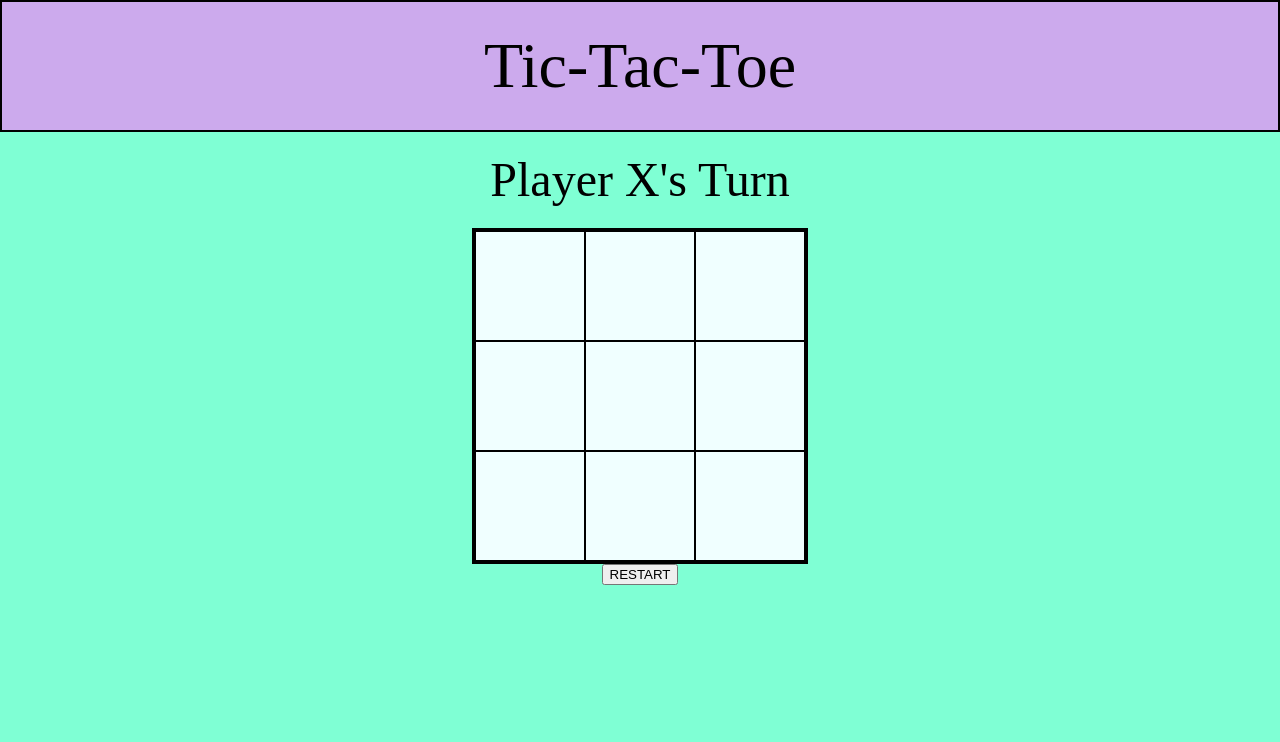
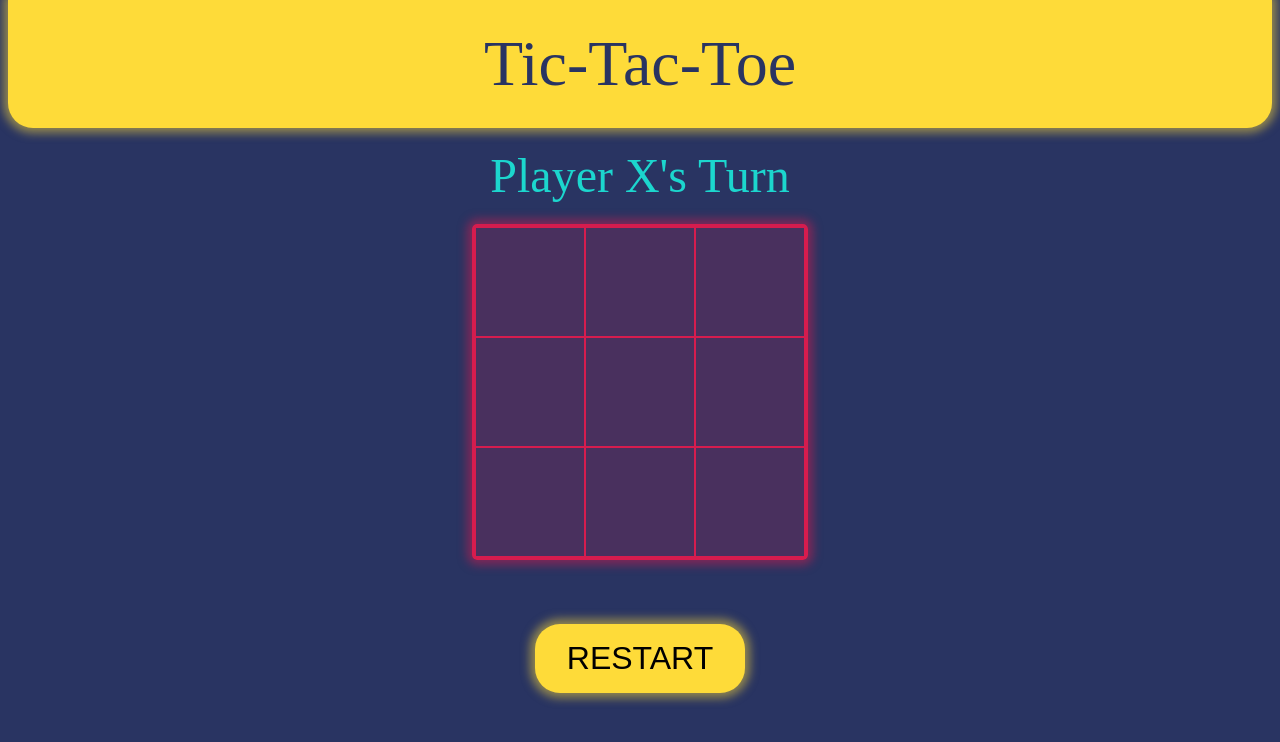
Before and after one commit to danielopoulos321/tictactoe, a plain HTML site: page index.html in a window 1280 px wide. Drawn offline with Linux system fonts and the light colour scheme.

Commit message:
Tweak Styling

```diff
--- a/stlyes.css
+++ b/stlyes.css
@@ -1,19 +1,23 @@
 body{
-    background-color: aquamarine;
+    background-color: #293462;
     margin: auto;
 }
 
 .game-ctn{
-    border: 3px solid black;
+    border: 3px solid #D61C4E;
+    border-radius: 5px;
     display: grid;
     width: 330px;
     height: 330px;
     grid-template: 110px 110px 110px / 110px 110px 110px;
+    box-shadow: 0 0 10px 5px rgba(214, 28, 78, 0.5);
 }
 
 .square{
-    background-color:azure;
-    border: 1px solid black;
+    background-color:#d61c4e2e;
+    border: 1px solid #D61C4E;
+    color: #1cd6ce;
+    text-shadow: 0px 0px 8px rgba(28, 214, 206, 0.7);
     font-size: 50px;
     padding: 0;
     box-sizing: border-box;
@@ -22,15 +26,20 @@ body{
 }
 
 .header{
+    margin: auto;
+    max-width: 1200px;
     padding-right: 1em;
     padding: .5em;
     font-size: 4em;
-    border: 2px solid black;
-    background-color: rgb(204, 170, 237);
+    color: #293462;
+    border-radius: 0 0 25px 25px / 0 0 25px 25px;
+    box-shadow: 0 0 10px 5px rgba(254, 219, 57, 0.5);
+    background-color: #FEDB39;
     display: flex;
     justify-content: center;
 }
 .gameInfo{
+    color: #1cd6ce;
     display: flex;
     justify-content: center;
     font-size: 3em;
@@ -42,6 +51,21 @@ body{
     display: flex;
     flex-direction: column;
     align-items: center;
+}
+
+.restart{
+    margin: 2em;
+    font-size: 2em;
+    padding: .5em 1em;
+    border: none;
+    border-radius: 25px;
+    box-shadow: 0 0 10px 5px rgba(254, 219, 57, 0.5);
+    background-color: #FEDB39;
+}
+
+.restart:active{
+    box-shadow: 0 0 10px 5px rgba(254, 219, 57, 0.5);
+    background-color: rgb(184, 158, 41);
 }
 
 /* Css Reset  */
```
Also changed, not shown: index.html (+1 -0 lines).
